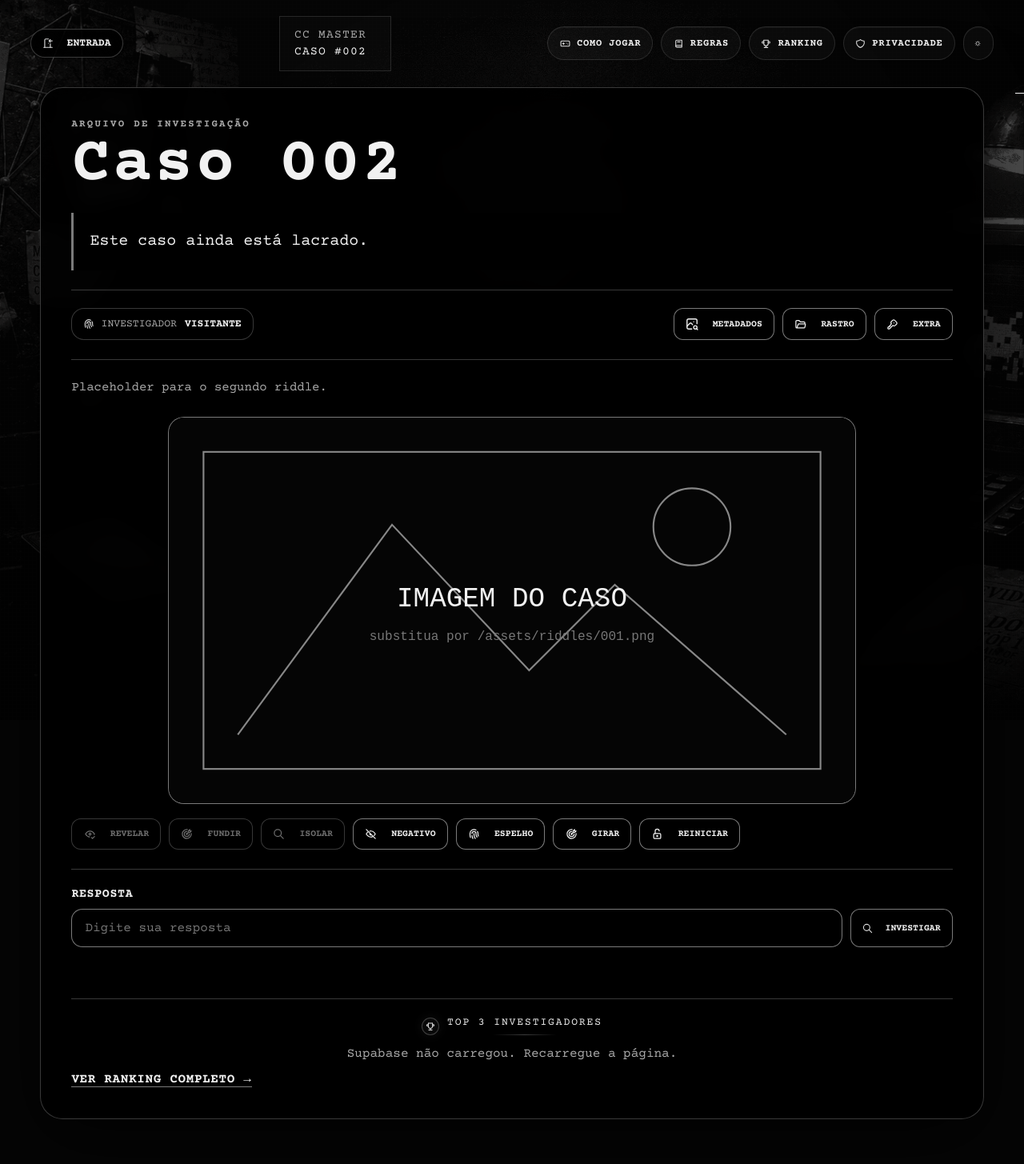
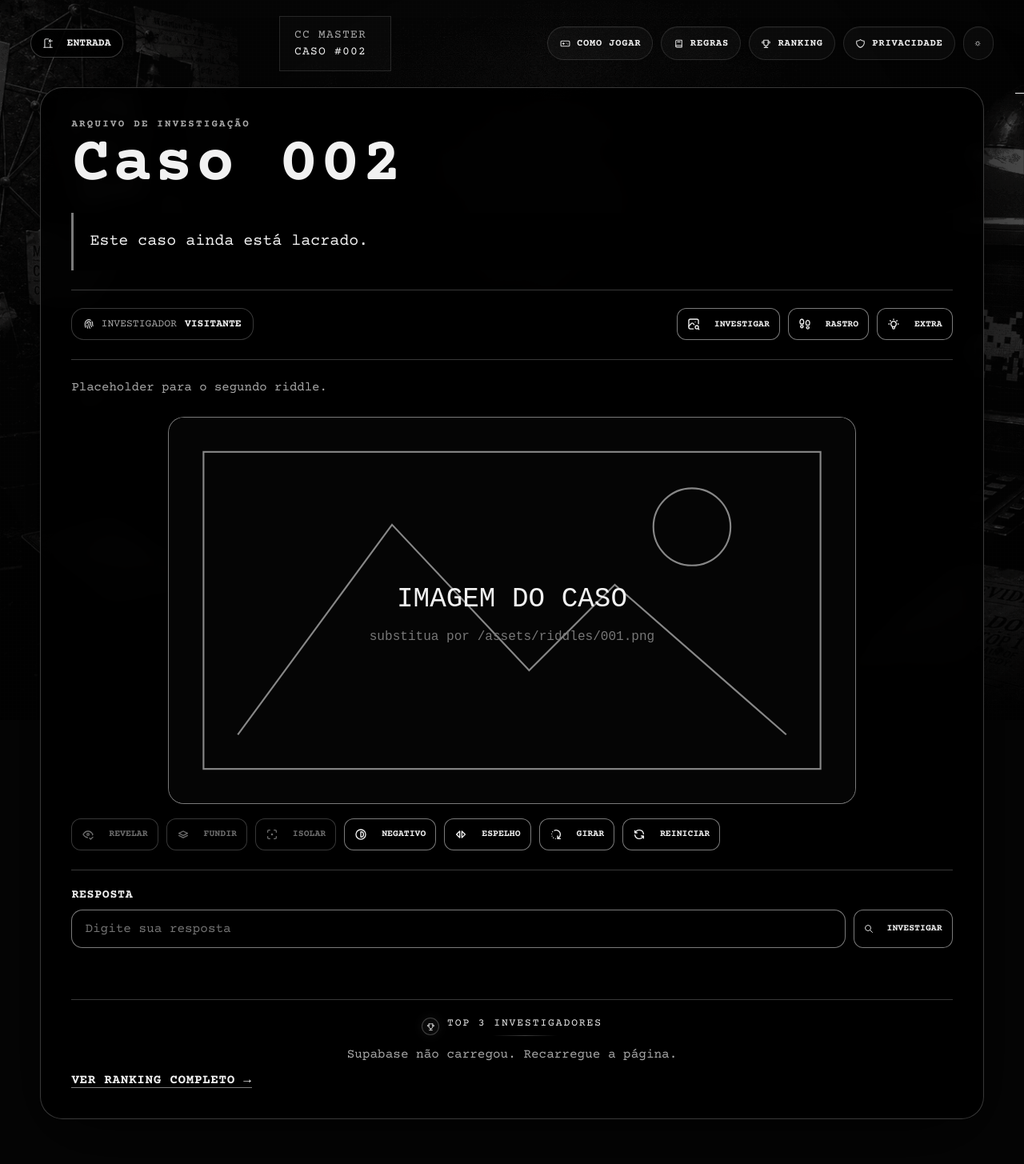
Before and after one commit to cianortecardmaster-wq/ccmaster-riddle, a Jekyll site: the page riddles/002/index.html, which Jekyll copies as it is, in a window 1280 px wide. Shown: the whole page at 80% size. Built offline with Jekyll 4.4.1, drawn with Linux system fonts in a browser that asks for light colours; a script that is not in the unit is left out.

Commit message:
Add files via upload

```diff
--- a/assets/css/riddle.css
+++ b/assets/css/riddle.css
@@ -138,16 +138,11 @@
   background: var(--riddle-button-bg);
   color: var(--text);
   border-radius: 12px;
-  padding: 11px 14px;
+  padding: 11px 12px;
   font-family: var(--font-ui);
   text-transform: uppercase;
   font-size: .72rem;
   cursor: pointer;
-}
-
-.info-button,
-.tool-button {
-  white-space: nowrap;
 }
 
 .info-button:hover,
@@ -398,15 +393,14 @@
 @media (max-width: 540px) {
   .investigator-actions {
     width: 100%;
-    gap: 8px;
   }
 
   .investigator-actions .info-button {
-    flex: 0 0 50px;
+    flex: 1;
   }
 
   .tools-grid {
-    grid-template-columns: repeat(4, minmax(0, 1fr));
+    grid-template-columns: repeat(2, minmax(0, 1fr));
   }
 }
 
@@ -428,8 +422,25 @@
 }
 
 @media (max-width: 540px) {
+  .info-button::before,
+  .tool-button::before,
   .tools-toggle::before,
   .answer-submit::before {
     margin-right: 6px;
   }
 }
+
+/* Correção final dos botões do riddle */
+@media (max-width: 720px) {
+  .investigator-actions .info-button {
+    flex: 0 0 50px !important;
+  }
+
+  .tools-sheet .tool-button {
+    flex: 0 0 50px !important;
+  }
+
+  .tools-grid {
+    grid-template-columns: repeat(4, minmax(0, 1fr)) !important;
+  }
+}
--- a/riddles/002/index.html
+++ b/riddles/002/index.html
@@ -53,9 +53,9 @@
             <strong id="investigatorInline">Visitante</strong>
           </div>
           <div class="investigator-actions">
-            <button type="button" class="info-button" data-info="metadata">Metadados</button>
-            <button type="button" class="info-button" data-info="trail">Rastro</button>
-            <button type="button" class="info-button" data-info="extra">Extra</button>
+            <button type="button" class="info-button" data-info="metadata" aria-label="Investigar" title="Investigar"><span class="button-text">Investigar</span></button>
+            <button type="button" class="info-button" data-info="trail" aria-label="Rastro" title="Rastro"><span class="button-text">Rastro</span></button>
+            <button type="button" class="info-button" data-info="extra" aria-label="Extra" title="Extra"><span class="button-text">Extra</span></button>
           </div>
         </div>
         <div class="info-box" id="infoBox" hidden>
@@ -83,13 +83,13 @@
       </div>
 
       <div class="tools-desktop" aria-label="Ferramentas da imagem">
-        <button type="button" class="tool-button" data-action="reveal">Revelar</button>
-        <button type="button" class="tool-button" data-action="blend">Fundir</button>
-        <button type="button" class="tool-button" data-action="isolate">Isolar</button>
-        <button type="button" class="tool-button" data-action="invert">Negativo</button>
-        <button type="button" class="tool-button" data-action="mirror">Espelho</button>
-        <button type="button" class="tool-button" data-action="rotate">Girar</button>
-        <button type="button" class="tool-button" data-action="reset">Reiniciar</button>
+        <button type="button" class="tool-button" data-action="reveal" aria-label="Revelar" title="Revelar"><span class="button-text">Revelar</span></button>
+        <button type="button" class="tool-button" data-action="blend" aria-label="Fundir" title="Fundir"><span class="button-text">Fundir</span></button>
+        <button type="button" class="tool-button" data-action="isolate" aria-label="Isolar" title="Isolar"><span class="button-text">Isolar</span></button>
+        <button type="button" class="tool-button" data-action="invert" aria-label="Negativo" title="Negativo"><span class="button-text">Negativo</span></button>
+        <button type="button" class="tool-button" data-action="mirror" aria-label="Espelho" title="Espelho"><span class="button-text">Espelho</span></button>
+        <button type="button" class="tool-button" data-action="rotate" aria-label="Girar" title="Girar"><span class="button-text">Girar</span></button>
+        <button type="button" class="tool-button" data-action="reset" aria-label="Reiniciar" title="Reiniciar"><span class="button-text">Reiniciar</span></button>
       </div>
 
       <button type="button" class="tools-toggle" id="toolsToggle">Ferramentas</button>
@@ -99,13 +99,13 @@
           <span>Toque novamente em Ferramentas para fechar.</span>
         </div>
         <div class="tools-grid">
-          <button type="button" class="tool-button" data-action="reveal">Revelar</button>
-          <button type="button" class="tool-button" data-action="blend">Fundir</button>
-          <button type="button" class="tool-button" data-action="isolate">Isolar</button>
-          <button type="button" class="tool-button" data-action="invert">Negativo</button>
-          <button type="button" class="tool-button" data-action="mirror">Espelho</button>
-          <button type="button" class="tool-button" data-action="rotate">Girar</button>
-          <button type="button" class="tool-button" data-action="reset">Reiniciar</button>
+          <button type="button" class="tool-button" data-action="reveal" aria-label="Revelar" title="Revelar"><span class="button-text">Revelar</span></button>
+          <button type="button" class="tool-button" data-action="blend" aria-label="Fundir" title="Fundir"><span class="button-text">Fundir</span></button>
+          <button type="button" class="tool-button" data-action="isolate" aria-label="Isolar" title="Isolar"><span class="button-text">Isolar</span></button>
+          <button type="button" class="tool-button" data-action="invert" aria-label="Negativo" title="Negativo"><span class="button-text">Negativo</span></button>
+          <button type="button" class="tool-button" data-action="mirror" aria-label="Espelho" title="Espelho"><span class="button-text">Espelho</span></button>
+          <button type="button" class="tool-button" data-action="rotate" aria-label="Girar" title="Girar"><span class="button-text">Girar</span></button>
+          <button type="button" class="tool-button" data-action="reset" aria-label="Reiniciar" title="Reiniciar"><span class="button-text">Reiniciar</span></button>
         </div>
       </section>
 
--- a/style.css
+++ b/style.css
@@ -2585,16 +2585,16 @@
 }
 
 .info-button[data-info="metadata"] { --icon-url: url('/assets/icones/photo-search.svg'); }
-.info-button[data-info="trail"] { --icon-url: url('/assets/icones/folder-open.svg'); }
-.info-button[data-info="extra"] { --icon-url: url('/assets/icones/key.svg'); }
+.info-button[data-info="trail"] { --icon-url: url('/assets/icones/foodsteps.svg'); }
+.info-button[data-info="extra"] { --icon-url: url('/assets/icones/bulb.svg'); }
 
 .tool-button[data-action="reveal"] { --icon-url: url('/assets/icones/eye-check.svg'); }
-.tool-button[data-action="blend"] { --icon-url: url('/assets/icones/target-arrow.svg'); }
-.tool-button[data-action="isolate"] { --icon-url: url('/assets/icones/search.svg'); }
-.tool-button[data-action="invert"] { --icon-url: url('/assets/icones/eye-off.svg'); }
-.tool-button[data-action="mirror"] { --icon-url: url('/assets/icones/fingerprint.svg'); }
-.tool-button[data-action="rotate"] { --icon-url: url('/assets/icones/target-arrow.svg'); }
-.tool-button[data-action="reset"] { --icon-url: url('/assets/icones/lock-open.svg'); }
+.tool-button[data-action="blend"] { --icon-url: url('/assets/icones/stack.svg'); }
+.tool-button[data-action="isolate"] { --icon-url: url('/assets/icones/focus-centered.svg'); }
+.tool-button[data-action="invert"] { --icon-url: url('/assets/icones/contrast.svg'); }
+.tool-button[data-action="mirror"] { --icon-url: url('/assets/icones/caret-left-right.svg'); }
+.tool-button[data-action="rotate"] { --icon-url: url('/assets/icones/rotate-clockwise-2.svg'); }
+.tool-button[data-action="reset"] { --icon-url: url('/assets/icones/refresh.svg'); }
 .tools-toggle { --icon-url: url('/assets/icones/device-gamepad.svg'); }
 .answer-submit { --icon-url: url('/assets/icones/search.svg'); }
 
@@ -2605,18 +2605,6 @@
   display: inline-flex;
   align-items: center;
   justify-content: center;
-}
-
-.button-text {
-  display: inline-block;
-}
-
-.info-button::before,
-.tool-button::before {
-  width: 1.34em;
-  height: 1.34em;
-  margin-right: 10px;
-  opacity: 1;
 }
 
 .info-button:hover::before,
@@ -2775,26 +2763,6 @@
     height: 1.06em;
   }
 
-  .info-button,
-  .tool-button {
-    min-width: 50px;
-    min-height: 46px;
-    padding: 10px;
-    gap: 0;
-  }
-
-  .info-button .button-text,
-  .tool-button .button-text {
-    display: none;
-  }
-
-  .info-button::before,
-  .tool-button::before {
-    width: 1.72em;
-    height: 1.72em;
-    margin-right: 0;
-  }
-
   .legal-card {
     padding: 20px 16px;
   }
@@ -2820,3 +2788,60 @@
 [hidden] {
   display: none !important;
 }
+
+/* ===== Correção final: botões do riddle no mobile só com ícones ===== */
+.riddle-card .info-button,
+.riddle-card .tool-button {
+  display: inline-flex !important;
+  align-items: center !important;
+  justify-content: center !important;
+}
+
+.riddle-card .info-button::before,
+.riddle-card .tool-button::before {
+  width: 1.38em !important;
+  height: 1.38em !important;
+  margin-right: 10px !important;
+  opacity: 1 !important;
+}
+
+.riddle-card .button-text {
+  display: inline-block;
+}
+
+@media (max-width: 720px) {
+  .riddle-card .investigator-actions {
+    gap: 8px !important;
+  }
+
+  .riddle-card .investigator-actions .info-button,
+  .riddle-card .tools-sheet .tool-button {
+    width: 50px !important;
+    min-width: 50px !important;
+    max-width: 50px !important;
+    height: 46px !important;
+    min-height: 46px !important;
+    padding: 0 !important;
+    gap: 0 !important;
+    font-size: 0 !important;
+    overflow: hidden !important;
+  }
+
+  .riddle-card .investigator-actions .info-button .button-text,
+  .riddle-card .tools-sheet .tool-button .button-text {
+    display: none !important;
+  }
+
+  .riddle-card .investigator-actions .info-button::before,
+  .riddle-card .tools-sheet .tool-button::before {
+    width: 25px !important;
+    height: 25px !important;
+    margin: 0 !important;
+    font-size: 16px !important;
+    flex: 0 0 25px !important;
+  }
+
+  .riddle-card .tools-grid {
+    grid-template-columns: repeat(4, minmax(0, 1fr)) !important;
+  }
+}
```
Also changed, not shown: riddles/001/index.html (+17 -17 lines).
